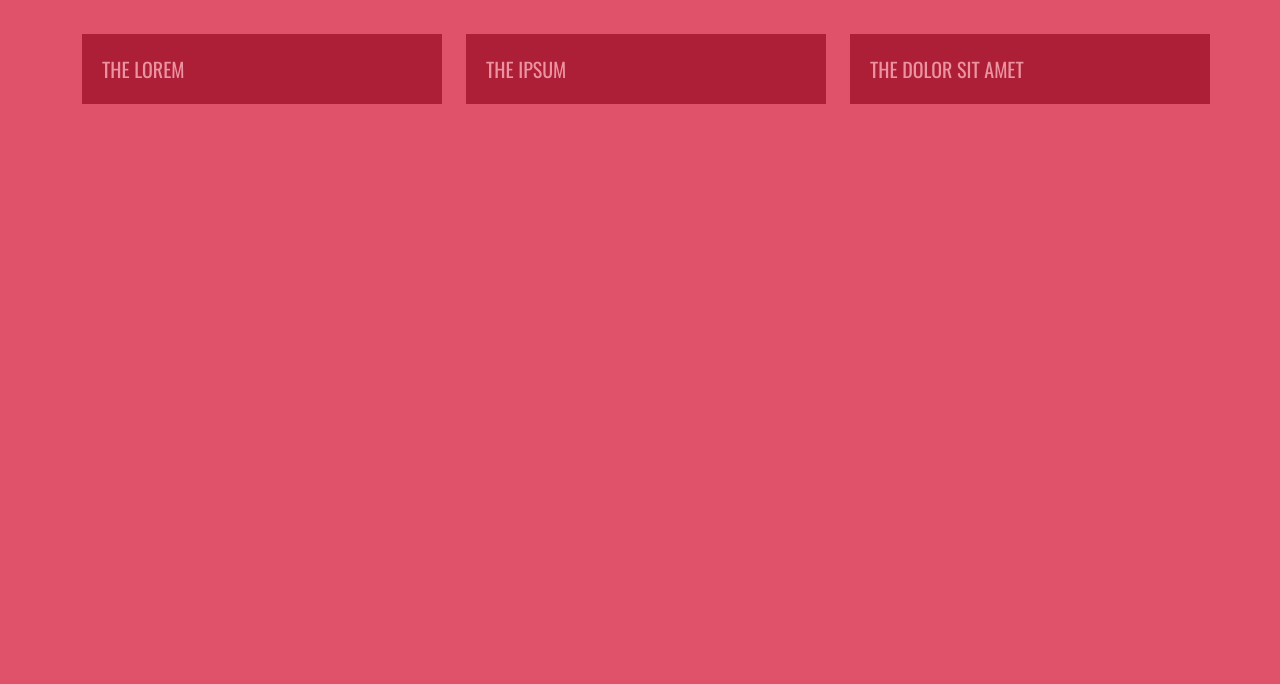
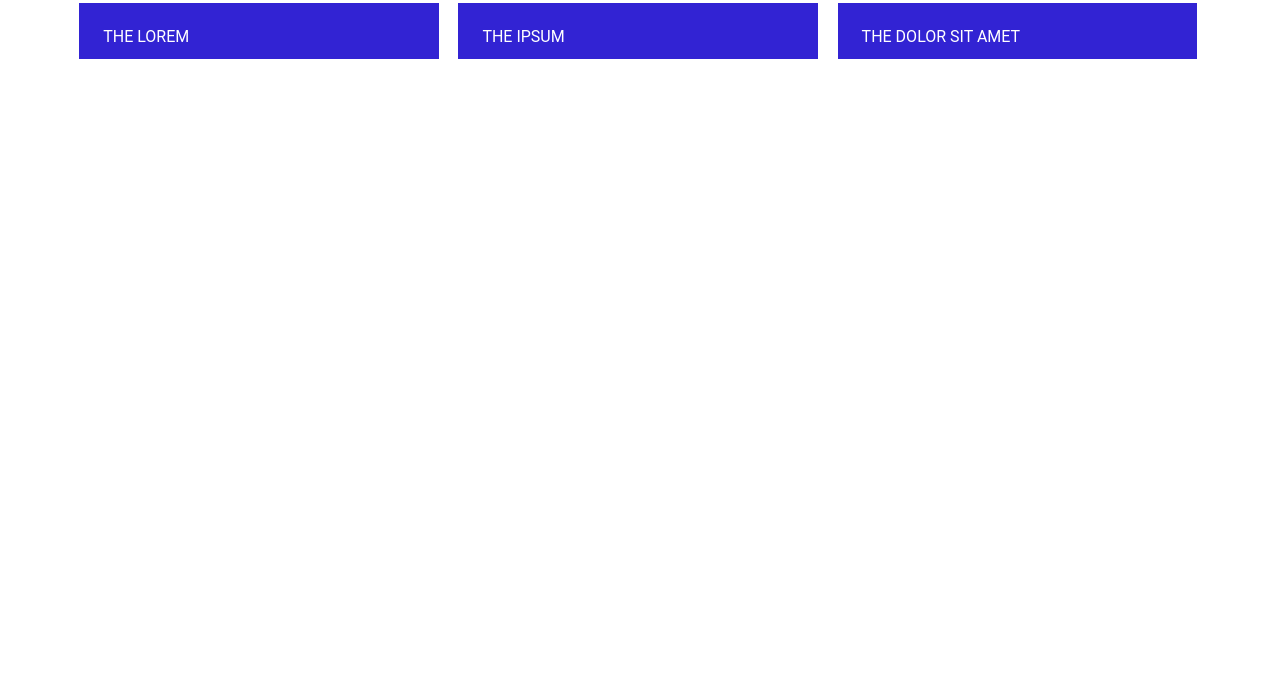
Before and after one commit to beroge/javascript, a plain HTML site: page slide.html in a window 1280 px wide. Shown: the part 124-808 px from the top of the page. Drawn offline with nearby package versions, Linux system fonts and the light colour scheme.

Commit message:
adjust css for base colors and padding for .slide

```diff
--- a/css/slide.css
+++ b/css/slide.css
@@ -9,8 +9,8 @@
   width: calc(33% - 1em);
   max-height: 3.5em;
   margin: 0.5em;
-  padding: 1em;
-  background: #ad1f36;
+  padding: 1.5em; /*  Adjust this accordingly, too little causes hidden text to show */
+  background: #3223d3;
   color: white;
   float: left;
   overflow: hidden;
@@ -28,10 +28,11 @@
 .slides .slide > a {
   display: block;
   padding-bottom: 1em;
-  font-family: "Oswald";
+  font-family: "Roboto", sans-serif;
+
   text-transform: uppercase;
   text-decoration: none;
-  color: #ec93a2;
+  color: #fff;
   transition: color 2s;
 }
 .slides .slide.active {
@@ -54,7 +55,7 @@
   box-sizing: border-box;
 }
 
-html, body {
+/* html, body {
   width: 100%;
   height: 100%;
 }
@@ -68,7 +69,7 @@ body {
   font-family: "Lato", sans-serif;
   font-size: 2em;
   line-height: 1.5;
-}
+} */
 
 .container {
   width: 90%;
```
Also changed, not shown: 1 other file.
